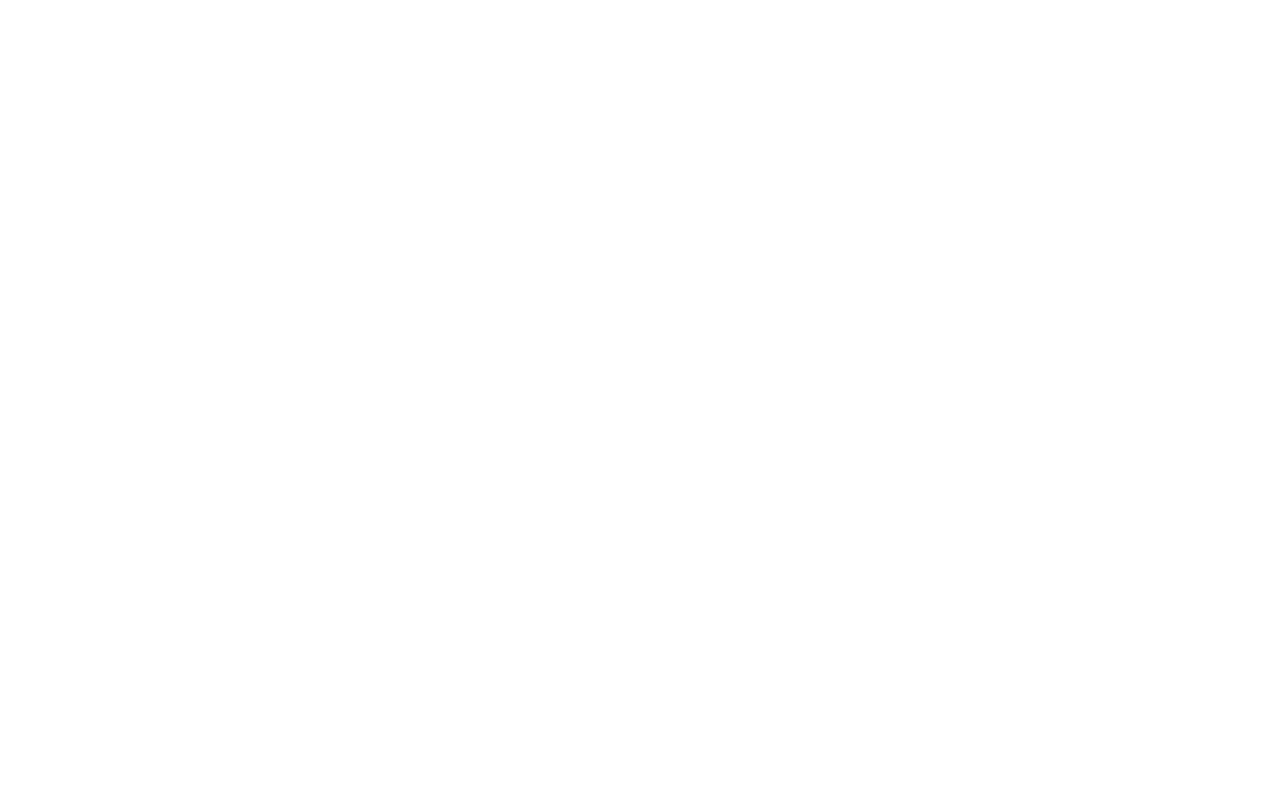
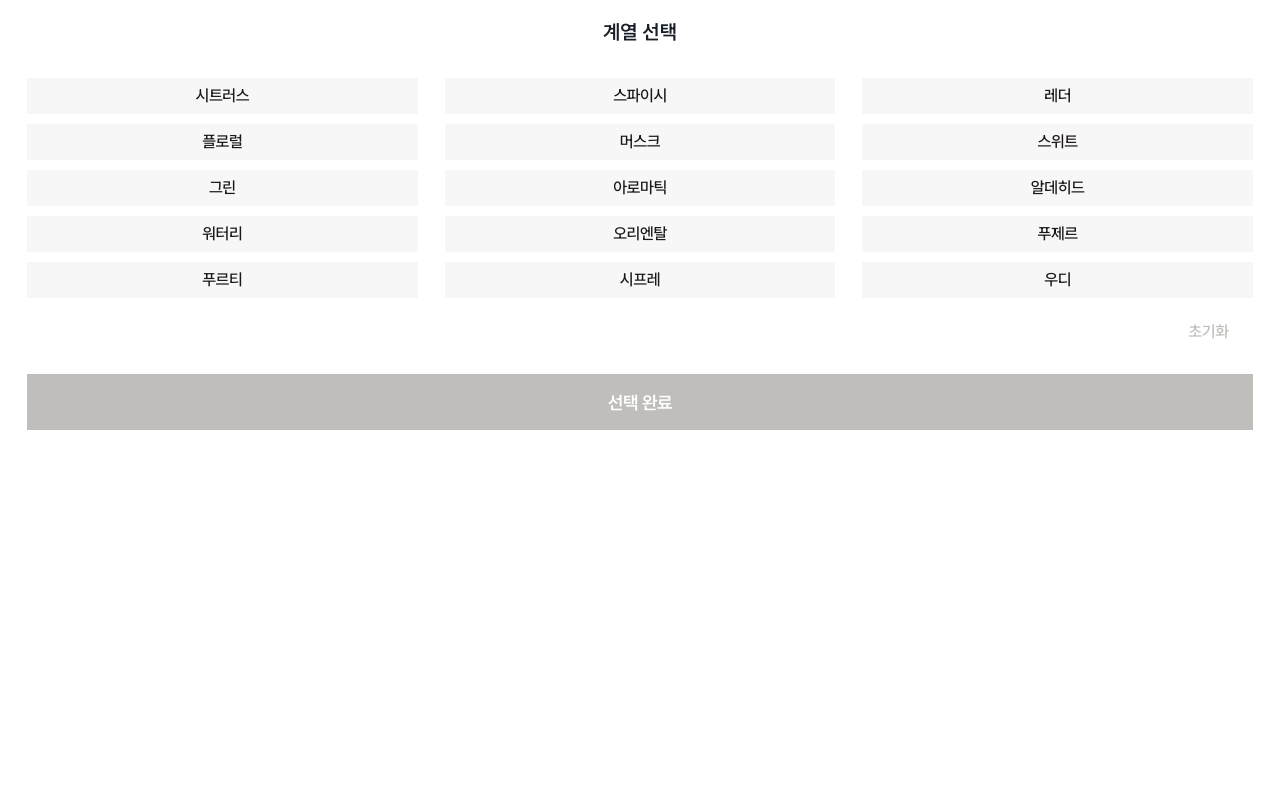
Before and after one commit to team-acode/sniff-client, a Next.js app: page /brands/1 in a window 1280 px wide. Both pictures are taken after a click on the button "계열". Shown: the top 800 px of the page. Built offline with nearby package versions, Linux system fonts and the light colour scheme; no server answers.

Commit message:
style: 계열 선택 모달 내부 디자인 적용

```diff
--- a/components/common/BottomModal.tsx
+++ b/components/common/BottomModal.tsx
@@ -23,7 +23,7 @@
 
   return (
     <div
-      className="fixed left-0 right-0 top-0 bottom-0 z-50 flex flex-col"
+      className="fixed left-0 right-0 top-0 bottom-0 z-50 flex flex-col bg-[#1c1818]/[0.7]"
       ref={modalOutsideRef}
       onClick={(e) => {
         if (e.target !== modalRef.current) closeModal();
--- a/components/common/CategoryDropdown.tsx
+++ b/components/common/CategoryDropdown.tsx
@@ -1,6 +1,7 @@
 'use client';
 
 import BottomModal from '@/components/common/BottomModal';
+import { CATEGORIES_ALL } from '@/constants/categories';
 import { GrayArrowDownIcon } from '@/public/images';
 import { useState } from 'react';
 
@@ -11,10 +12,35 @@
     <>
       {isModalOpen ? (
         <BottomModal
-          modalStyle="h-[442px]"
+          modalStyle="h-[442px] text-acodeblack py-[18px] px-[27px] flex flex-col"
           closeModal={() => setIsModalOpen(false)}
         >
-          안농
+          <h3 className="w-full text-center text-[#191f28] text-[20px] font-semibold leading-[28px]">
+            계열 선택
+          </h3>
+          <div className="grid grid-cols-3 mt-8 gap-x-[27px] gap-y-[10px]">
+            {CATEGORIES_ALL.map((category) => (
+              <button
+                type="button"
+                key={category}
+                className="body1 h-9 bg-acodegray-50"
+              >
+                {category}
+              </button>
+            ))}
+          </div>
+          <button
+            type="button"
+            className="mt-4 body1 text-acodegray-300 ml-auto w-[89px] h-9"
+          >
+            초기화
+          </button>
+          <button
+            type="button"
+            className="mt-6 h2 text-acodewhite w-full h-14 bg-acodegray-300"
+          >
+            선택 완료
+          </button>
         </BottomModal>
       ) : null}
       <button
--- a/constants/categories.ts
+++ b/constants/categories.ts
@@ -12,3 +12,21 @@
   '그린',
   '오리엔탈',
 ];
+
+export const CATEGORIES_ALL = [
+  '시트러스',
+  '스파이시',
+  '레더',
+  '플로럴',
+  '머스크',
+  '스위트',
+  '그린',
+  '아로마틱',
+  '알데히드',
+  '워터리',
+  '오리엔탈',
+  '푸제르',
+  '푸르티',
+  '시프레',
+  '우디',
+];
```
